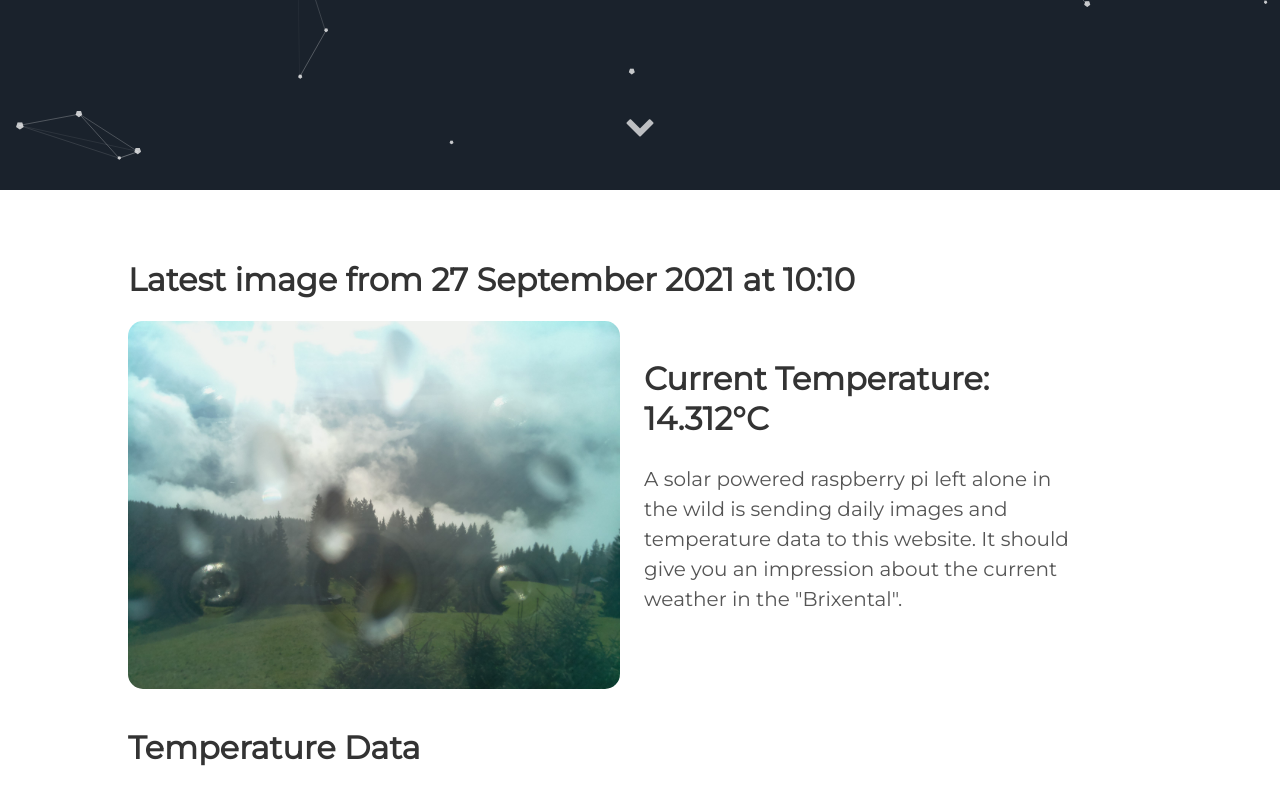
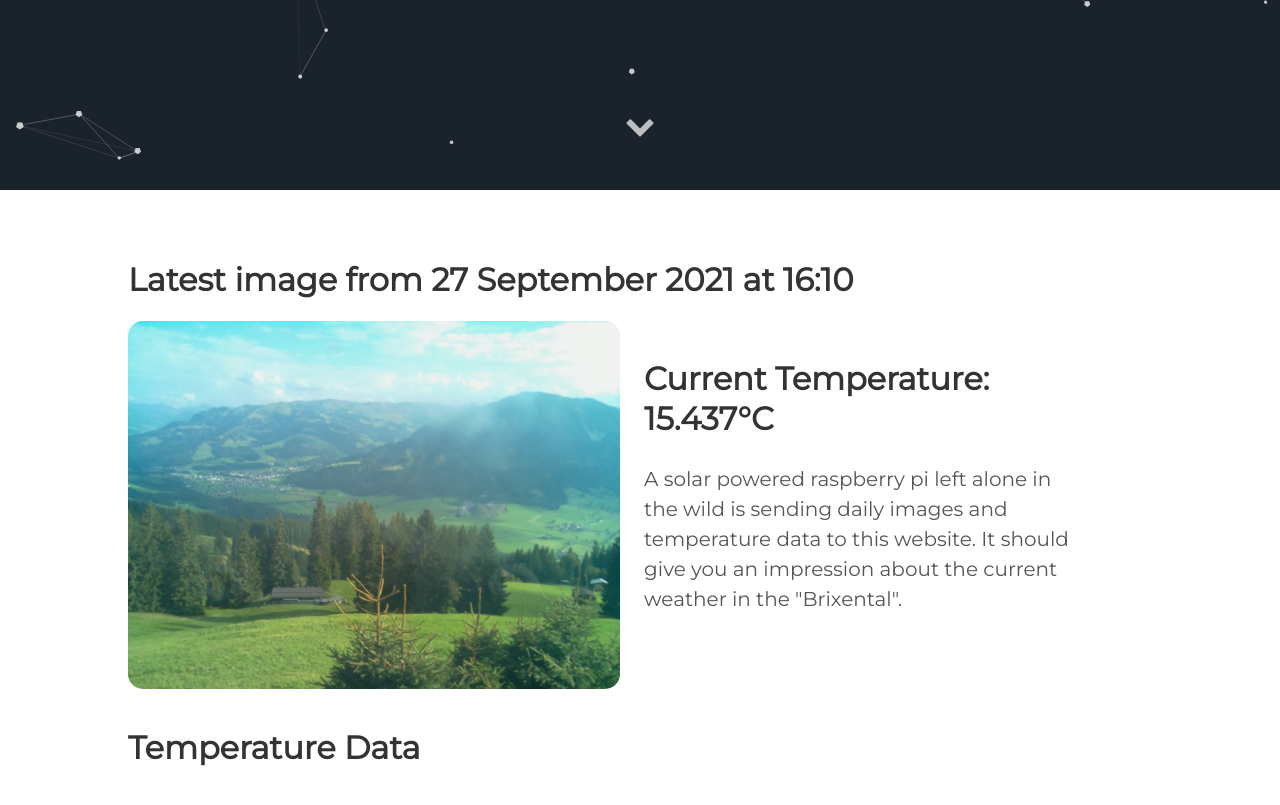
Before and after one commit to vektorious/vektorious.github.io, a Jekyll site: the page built from resources/huette.md, in a window 1280 px wide and 900 px high, scrolled down 710 px. Shown: the top 805 px of the window. Built offline with Jekyll 4.4.1, drawn with Linux system fonts in a browser that asks for light colours.

Commit message:
I'm a bot beep boop

```diff
--- a/resources/huette.md
+++ b/resources/huette.md
@@ -6,13 +6,13 @@ image: '/assets/img/'
 description: 'Live image from the Austrian alps'
 twitter_text: ' '
 ---
-## Latest image from 27 September 2021 at 10:10
+## Latest image from 27 September 2021 at 16:10
 <div class="huette">
   <div class="huette-image">
     <img src="{{ "/assets/img/huette.jpg" | prepend: site.baseurl }}">
   </div>
   <div class="huette-text">
-        <h2>Current Temperature: 14.312°C</h2>
+        <h2>Current Temperature: 15.437°C</h2>
         <p>A solar powered raspberry pi left alone in the wild is sending daily images and temperature data to this website. It should give you an impression about the current weather in the "Brixental".</p>
 
   </div>
```
Also changed, not shown: rpi-script/2021-09-27_160927.txt (renamed from rpi-script/2021-09-27_100930.txt, +5 -5 lines), rpi-script/huette.md (+2 -2 lines), assets/img/huette.jpg, assets/img/temp_plot.png, rpi-script/temp_plot.png, 1 other file.
